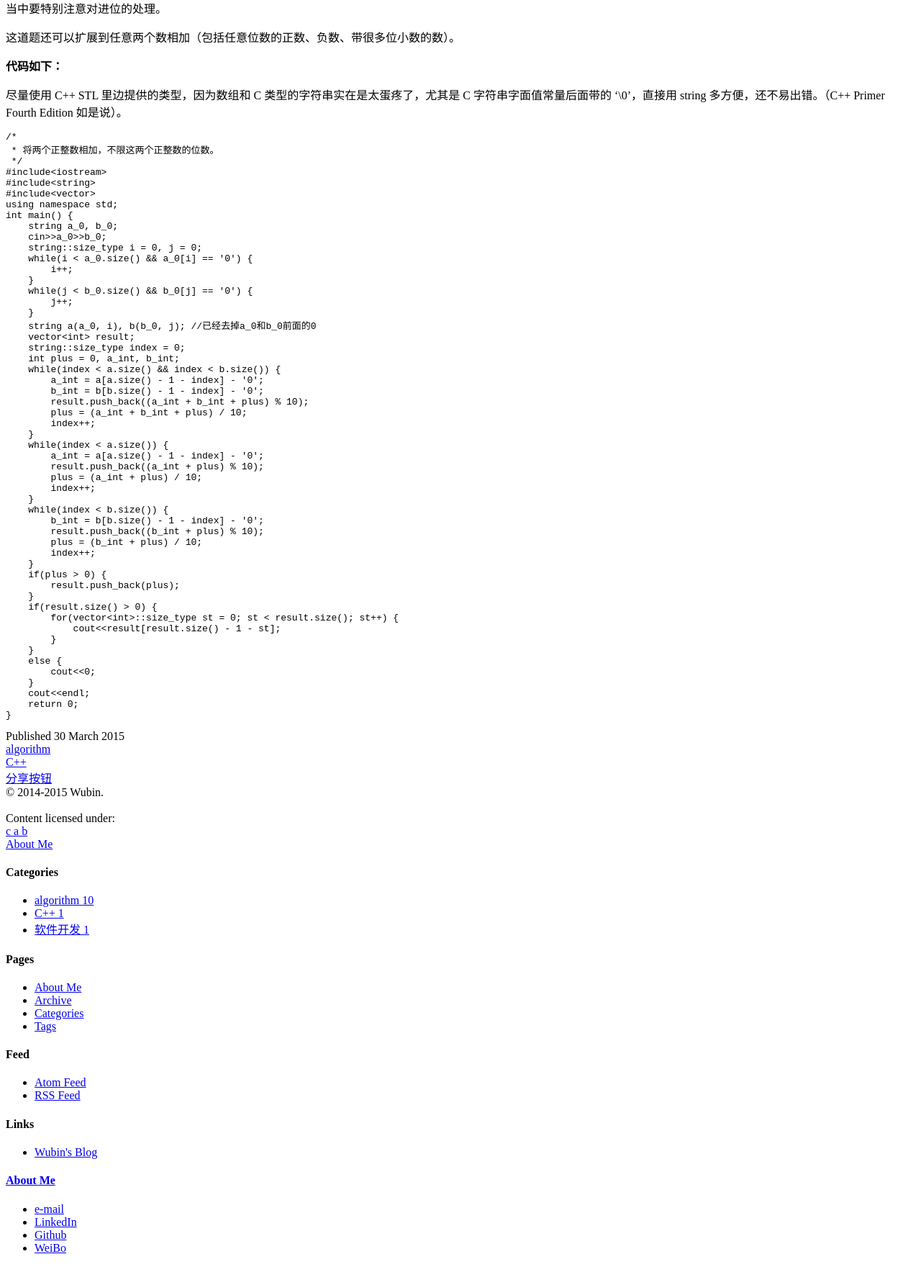
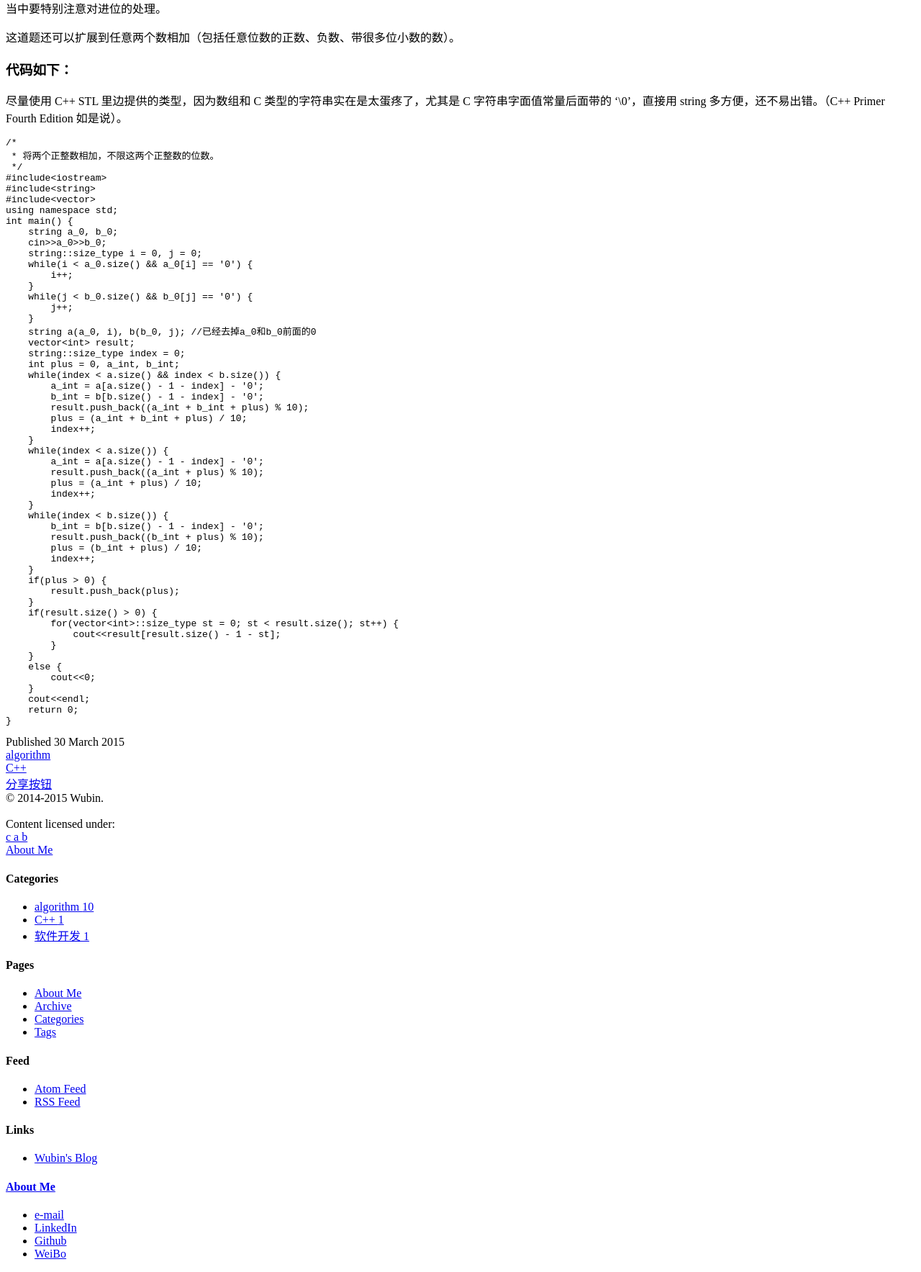
Before and after one commit to Wubin91/wubin91.github.com, a Jekyll site: the page built from _posts/2015-03-30-Adding-Two-Big-Positive-Numbers.md, in a window 1280 px wide. Shown: the part 348-2115 px from the top of the page at 72% size. Built offline with Jekyll 4.4.1, drawn with Linux system fonts in a browser that asks for light colours; nearby versions of some CDN libraries; library files that are not in the unit come from our copies; comment, search, counter and statistics services are not loaded.

```diff
--- a/_posts/2015-03-30-Adding-Two-Big-Positive-Numbers.md
+++ b/_posts/2015-03-30-Adding-Two-Big-Positive-Numbers.md
@@ -15,7 +15,7 @@ tagline: by wubin
 这道题还可以扩展到任意两个数相加（包括任意位数的正数、负数、带很多位小数的数）。
 
 
-**代码如下：**
+###代码如下：
 
 尽量使用 C++ STL 里边提供的类型，因为数组和 C 类型的字符串实在是太蛋疼了，尤其是 C 字符串字面值常量后面带的 '\0'，直接用 string 多方便，还不易出错。（C++ Primer Fourth Edition 如是说）。
 
```
